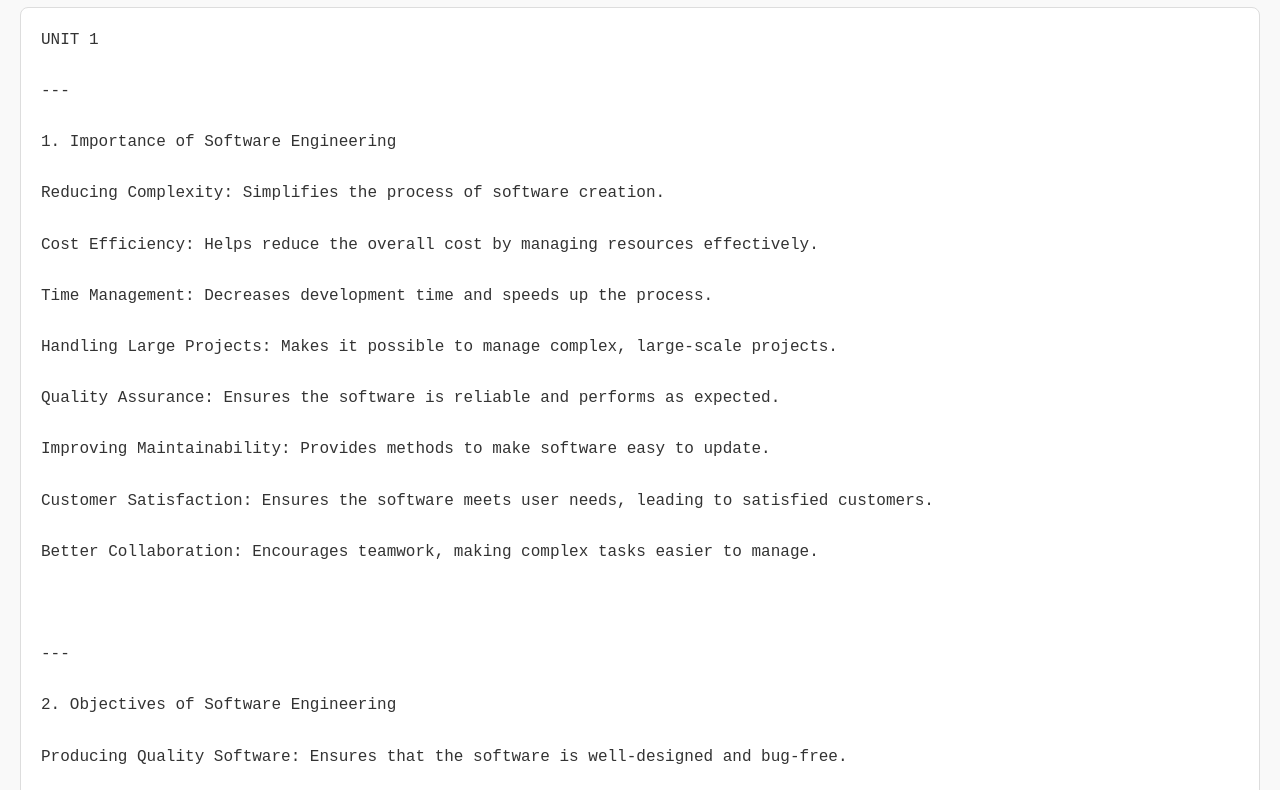
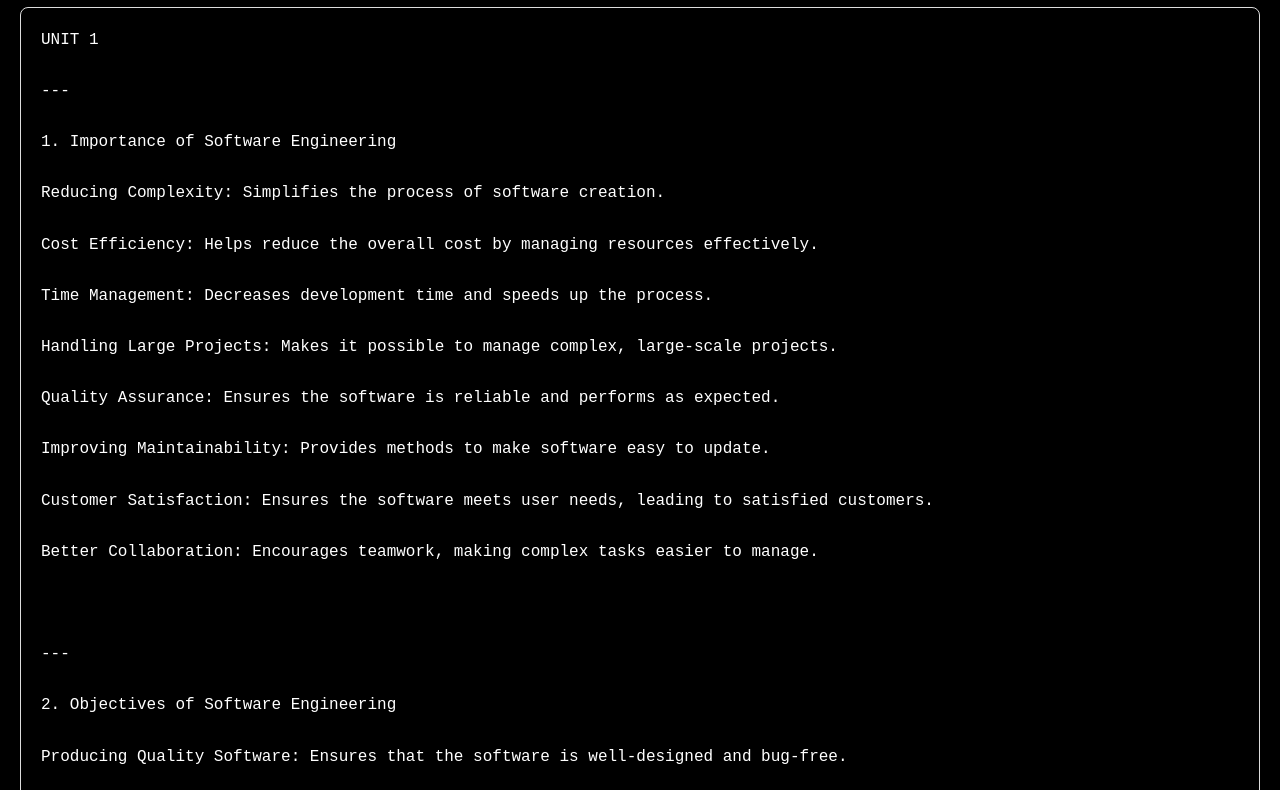
Before and after one commit to DATABASESK/Study-, a plain HTML site: page index.html in a window 1280 px wide. Shown: the part 73-863 px from the top of the page. Drawn offline with Linux system fonts and the light colour scheme.

Commit message:
index.html

```diff
--- a/index.html
+++ b/index.html
@@ -9,14 +9,15 @@
             font-family: Arial, sans-serif;
             margin: 20px;
             color: #333;
-            background-color: #f9f9f9;
+            background-color: #000; /* Set background to black */
         }
         h1 {
             color: #4CAF50;
             text-align: center;
         }
         pre {
-            background-color: #fff;
+            background-color: #000; /* Set pre background to black */
+            color: #fff; /* Set text color to white */
             padding: 20px;
             border: 1px solid #ddd;
             border-radius: 8px;
```
